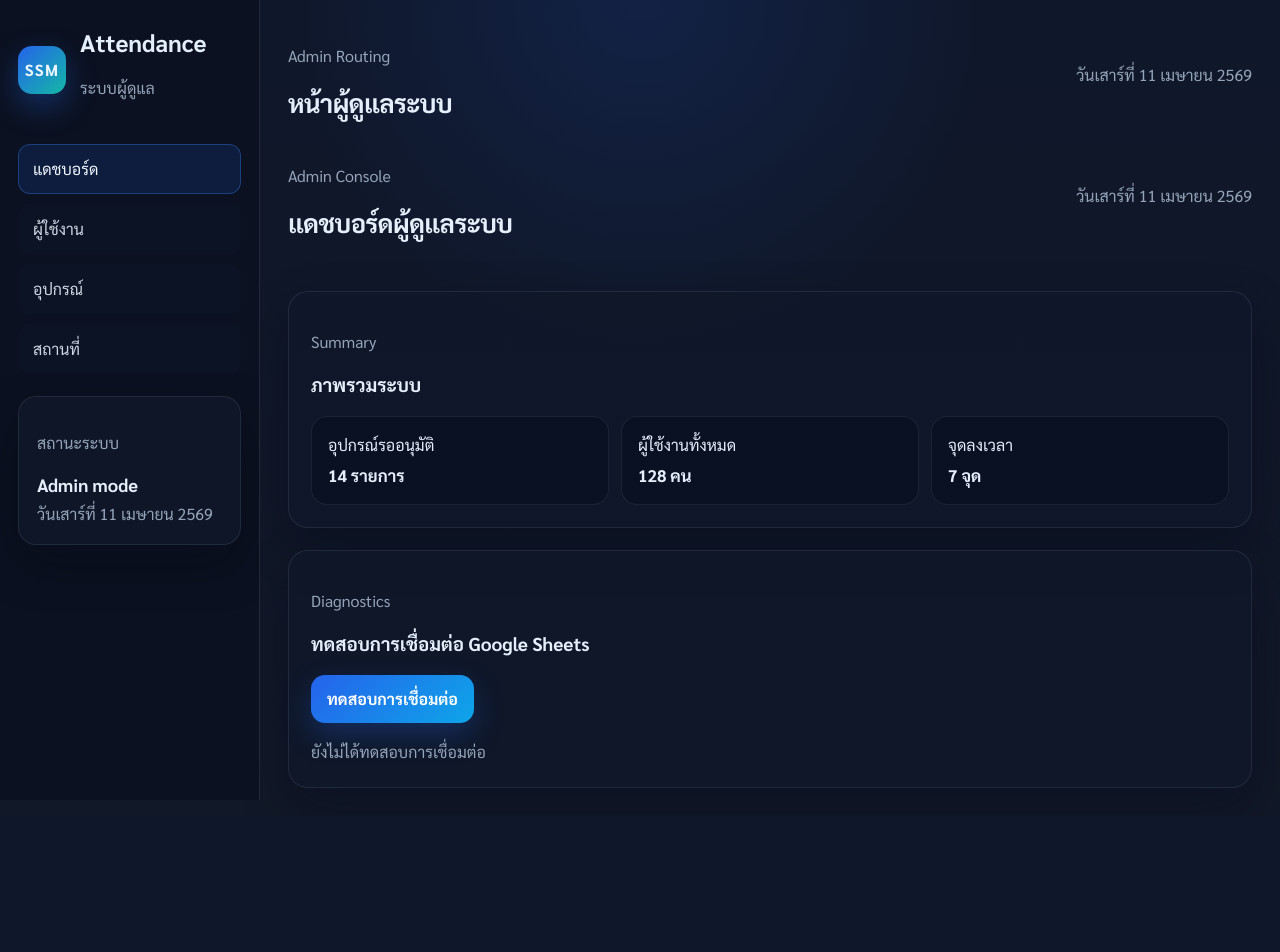
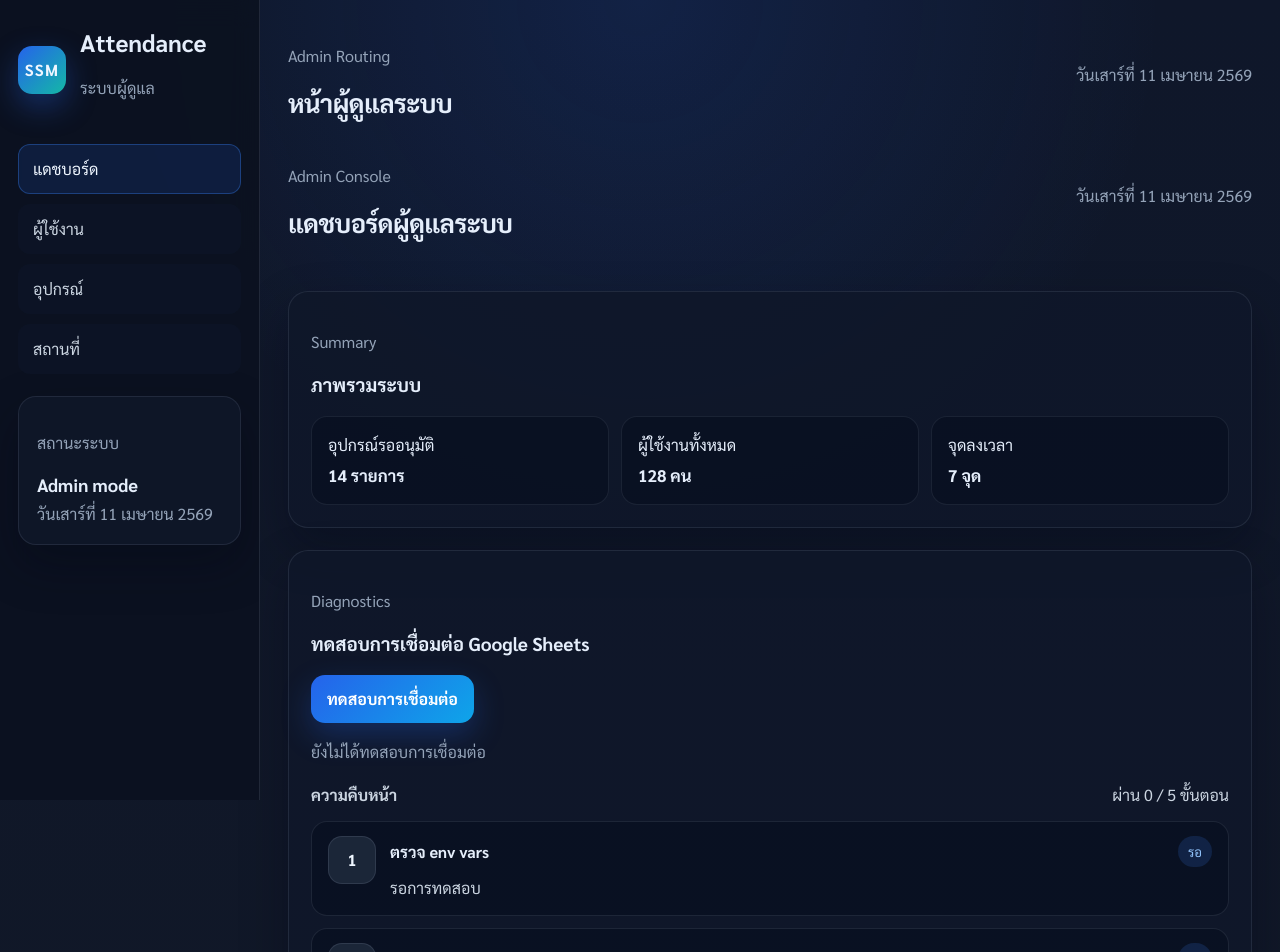
Before and after one commit to kruwae/SSMSodSongKhla, a React (Vite) app: page /admin in a window 1280 px wide. Shown: the top 952 px of the page. Before the commit the page ends 816 px from the top, so only its background shows below. Built offline with nearby package versions, Linux system fonts and the light colour scheme; no server answers.

Commit message:
แก้ bug login

```diff
--- a/src/App.css
+++ b/src/App.css
@@ -280,6 +280,88 @@
   line-height: 1.6;
 }
 
+.success-text {
+  color: #6ee7b7;
+}
+
+.error-text {
+  color: #fca5a5;
+}
+
+.diagnostic-progress {
+  margin-top: 18px;
+  display: grid;
+  gap: 14px;
+}
+
+.diagnostic-progress__meta {
+  display: flex;
+  align-items: center;
+  justify-content: space-between;
+  gap: 12px;
+  color: #cbd5e1;
+}
+
+.diagnostic-steps {
+  display: grid;
+  gap: 12px;
+}
+
+.diagnostic-step {
+  display: grid;
+  grid-template-columns: 48px 1fr;
+  gap: 14px;
+  padding: 14px 16px;
+  border-radius: 16px;
+  border: 1px solid rgba(148, 163, 184, 0.14);
+  background: rgba(2, 6, 23, 0.34);
+}
+
+.diagnostic-step--success {
+  border-color: rgba(16, 185, 129, 0.28);
+  background: rgba(16, 185, 129, 0.08);
+}
+
+.diagnostic-step--error {
+  border-color: rgba(239, 68, 68, 0.28);
+  background: rgba(239, 68, 68, 0.08);
+}
+
+.diagnostic-step--running {
+  border-color: rgba(59, 130, 246, 0.28);
+  background: rgba(59, 130, 246, 0.08);
+}
+
+.diagnostic-step__index {
+  width: 48px;
+  height: 48px;
+  border-radius: 14px;
+  display: grid;
+  place-items: center;
+  font-weight: 700;
+  color: #eff6ff;
+  background: rgba(30, 41, 59, 0.92);
+  border: 1px solid rgba(148, 163, 184, 0.16);
+}
+
+.diagnostic-step__content {
+  display: grid;
+  gap: 8px;
+}
+
+.diagnostic-step__header {
+  display: flex;
+  align-items: center;
+  justify-content: space-between;
+  gap: 12px;
+}
+
+.diagnostic-step__content p {
+  margin: 0;
+  color: #cbd5e1;
+  line-height: 1.6;
+}
+
 .table-wrap {
   overflow-x: auto;
 }
--- a/src/pages/admin/AdminDashboardPage.tsx
+++ b/src/pages/admin/AdminDashboardPage.tsx
@@ -4,10 +4,13 @@ export type AdminDashboardPageProps = {
   today: string
 }
 
+type GoogleSheetTestStepStatus = 'pending' | 'running' | 'success' | 'error'
+
 type GoogleSheetTestStep = {
   name: string
   label: string
   ok: boolean
+  status: GoogleSheetTestStepStatus
   message: string
 }
 
@@ -21,6 +24,11 @@ type GoogleSheetTestResponse = {
   error?: string
   rawError?: string
   stack?: string
+  summary?: {
+    totalSteps: number
+    completedSteps: number
+    failedStepName?: string
+  }
   steps?: GoogleSheetTestStep[]
 }
 
@@ -28,6 +36,13 @@ function AdminDashboardPage({ today }: AdminDashboardPageProps) {
   const [testingConnection, setTestingConnection] = useState(false)
   const [testResult, setTestResult] = useState('ยังไม่ได้ทดสอบการเชื่อมต่อ')
   const [testOk, setTestOk] = useState<boolean | null>(null)
+  const [testSteps, setTestSteps] = useState<GoogleSheetTestStep[]>([
+    { name: 'env_check', label: 'ตรวจ env vars', ok: false, status: 'pending', message: 'รอการทดสอบ' },
+    { name: 'credentials_check', label: 'ตรวจ service account credentials', ok: false, status: 'pending', message: 'รอการทดสอบ' },
+    { name: 'auth_check', label: 'ตรวจ auth', ok: false, status: 'pending', message: 'รอการทดสอบ' },
+    { name: 'spreadsheet_access_check', label: 'ตรวจเข้าถึง spreadsheet', ok: false, status: 'pending', message: 'รอการทดสอบ' },
+    { name: 'sheet_tab_check', label: 'ตรวจ tab ที่ต้องใช้', ok: false, status: 'pending', message: 'รอการทดสอบ' },
+  ])
 
   const classifyGoogleSheetError = (message: string) => {
     const lower = message.toLowerCase()
@@ -51,13 +66,21 @@ function AdminDashboardPage({ today }: AdminDashboardPageProps) {
     return `สาเหตุไม่ชัดเจน: ${message}`
   }
 
-  const renderStepSummary = (steps: GoogleSheetTestStep[]) =>
-    steps.map((step, index) => `${index + 1}. ${step.label}: ${step.ok ? 'ผ่าน' : 'ไม่ผ่าน'} - ${step.message}`).join(' | ')
+  const renderStepStatusLabel = (status: GoogleSheetTestStepStatus) =>
+    status === 'success' ? 'ผ่าน' : status === 'error' ? 'ไม่ผ่าน' : status === 'running' ? 'กำลังตรวจ' : 'รอ'
 
   const handleTestConnection = async () => {
     setTestingConnection(true)
     setTestResult('กำลังทดสอบการเชื่อมต่อ Google Sheets...')
     setTestOk(null)
+    setTestSteps((current) =>
+      current.map((step, index) => ({
+        ...step,
+        ok: false,
+        status: index === 0 ? 'running' : 'pending',
+        message: index === 0 ? 'กำลังเริ่มการทดสอบ' : 'รอการทดสอบ',
+      })),
+    )
 
     try {
       const response = await fetch('/api/admin/google-sheet-test', {
@@ -69,23 +92,33 @@ function AdminDashboardPage({ today }: AdminDashboardPageProps) {
 
       const data = (await response.json()) as GoogleSheetTestResponse
 
+      if (data.steps?.length) {
+        setTestSteps(data.steps)
+      }
+
       if (!response.ok || !data.ok) {
         const errorMessage = data.error || data.message || `HTTP ${response.status}`
         const classifiedError = classifyGoogleSheetError(errorMessage)
         setTestOk(false)
-        setTestResult(
-          `ไม่สามารถเชื่อมต่อ Google Sheets ได้: ${classifiedError}${data.steps?.length ? ` | รายละเอียด: ${renderStepSummary(data.steps)}` : ''}`,
-        )
+        setTestResult(`ไม่สามารถเชื่อมต่อ Google Sheets ได้: ${classifiedError}`)
         return
       }
 
       setTestOk(true)
       setTestResult(
-        `เชื่อมต่อสำเร็จ: ${data.spreadsheetTitle || '-'} | tab: ${data.sheetName || '-'} | พบแท็บ: ${data.sheetExists ? 'ใช่' : 'ไม่พบ'} | จำนวนแท็บ: ${data.sheetCount ?? 0}${data.steps?.length ? ` | รายละเอียด: ${renderStepSummary(data.steps)}` : ''}`,
+        `เชื่อมต่อสำเร็จ: ${data.spreadsheetTitle || '-'} | tab: ${data.sheetName || '-'} | พบแท็บ: ${data.sheetExists ? 'ใช่' : 'ไม่พบ'} | จำนวนแท็บ: ${data.sheetCount ?? 0}`,
       )
     } catch {
       setTestOk(false)
       setTestResult('ไม่สามารถทดสอบการเชื่อมต่อได้')
+      setTestSteps((current) =>
+        current.map((step, index) => ({
+          ...step,
+          ok: false,
+          status: index === 0 ? 'error' : 'pending',
+          message: index === 0 ? 'ไม่สามารถเรียก API ทดสอบได้' : 'รอการทดสอบ',
+        })),
+      )
     } finally {
       setTestingConnection(false)
     }
@@ -144,6 +177,32 @@ function AdminDashboardPage({ today }: AdminDashboardPageProps) {
         <p className={`helper-text ${testOk === false ? 'error-text' : testOk === true ? 'success-text' : ''}`}>
           {testResult}
         </p>
+
+        <div className="diagnostic-progress">
+          <div className="diagnostic-progress__meta">
+            <strong>ความคืบหน้า</strong>
+            <span>
+              ผ่าน {testSteps.filter((step) => step.status === 'success').length} / {testSteps.length} ขั้นตอน
+            </span>
+          </div>
+
+          <div className="diagnostic-steps">
+            {testSteps.map((step, index) => (
+              <div key={step.name} className={`diagnostic-step diagnostic-step--${step.status}`}>
+                <div className="diagnostic-step__index">{index + 1}</div>
+                <div className="diagnostic-step__content">
+                  <div className="diagnostic-step__header">
+                    <strong>{step.label}</strong>
+                    <span className={`status-pill status-${step.status === 'success' ? 'active' : step.status === 'error' ? 'error' : step.status === 'running' ? 'starting' : 'idle'}`}>
+                      {renderStepStatusLabel(step.status)}
+                    </span>
+                  </div>
+                  <p>{step.message}</p>
+                </div>
+              </div>
+            ))}
+          </div>
+        </div>
       </section>
     </div>
   )
```
Also changed, not shown: api/admin/google-sheet-test.ts (+78 -40 lines), api/shared/googleSheets.ts (+29 -3 lines), src/App.tsx (+13 -7 lines), src/main.tsx (line endings or trailing spaces), 4 other files (tests, documents, lock files or other folders).
